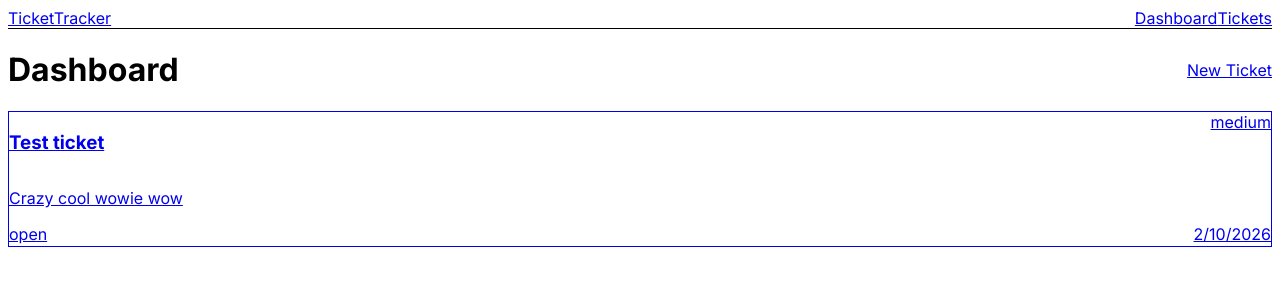
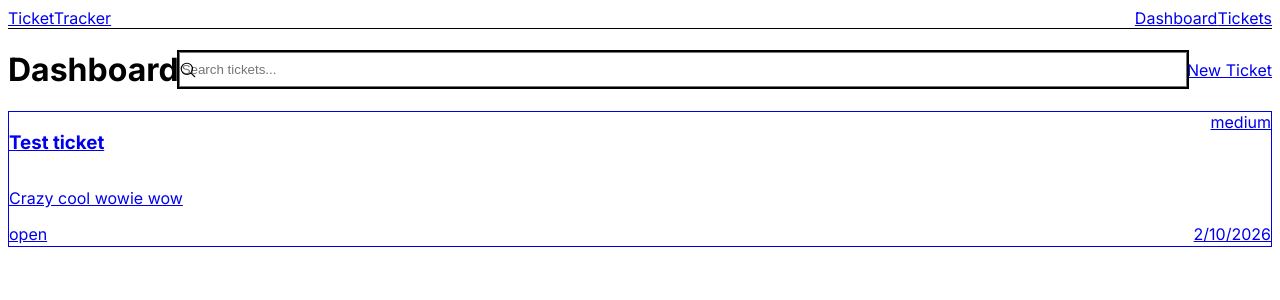
Before and after one commit to rogerrosenquist/ticket-tracker, a Next.js app: page / in a window 1280 px wide. Shown: the top 300 px of the page. Built offline with nearby package versions, Linux system fonts and the light colour scheme.

Commit message:
Searching implementation

```diff
--- a/src/app/page.tsx
+++ b/src/app/page.tsx
@@ -1,35 +1,47 @@
 import Link from 'next/link';
 import { ticketService } from '@/domain/tickets/instance';
 import { TicketCard } from '@/components/tickets/ticketCard';
+import { TicketSearch } from '@/components/tickets/TicketSearch';
 
-export default async function Home() {
-  // Fetch data from our singleton service
-  const result = await ticketService.getTickets();
+export default async function Home({
+  searchParams,
+}: {
+  // Define searchParams as a Promise
+  searchParams: Promise<{ search?: string }>;
+}) {
+  // Await the promise to extract the data
+  const { search } = await searchParams;
+  const query = search || '';
 
-  // Simple error handling
+  // Fetch filtered data
+  const result = await ticketService.getTickets(query);
+
   if (result.status === 'error') {
     return <div className="p-8 text-red-600">Error: {result.error}</div>;
   }
 
   const tickets = result.data;
 
-  // Render grid
   return (
     <main className="mx-auto max-w-7xl px-4 py-8 sm:px-6 lg:px-8">
-      <div className="mb-8 flex items-center justify-between">
+      <div className="flex items-center justify-between gap-4 mb-8">
         <h1 className="text-2xl font-bold text-gray-900">Dashboard</h1>
 
-        {/* CHANGED: Now uses the Next.js Link component */}
-        <Link
-          href="/tickets/new"
-          className="rounded-md bg-indigo-600 px-4 py-2 text-sm font-semibold text-white hover:bg-indigo-500"
-        >
-          New Ticket
-        </Link>
+        <div className="flex w-full max-w-sm items-center gap-2">
+          <TicketSearch />
+          <Link
+            href="/tickets/new"
+            className="whitespace-nowrap rounded-md bg-indigo-600 px-4 py-2 text-sm font-semibold text-white hover:bg-indigo-500"
+          >
+            New Ticket
+          </Link>
+        </div>
       </div>
 
       {tickets.length === 0 ? (
-        <p className="text-gray-500">No tickets found.</p>
+        <div className="mt-16 text-center">
+          <p className="text-gray-500">No tickets found matching &quot;{query}&quot;.</p>
+        </div>
       ) : (
         <div className="grid gap-6 sm:grid-cols-2 lg:grid-cols-3">
           {tickets.map((ticket) => (
--- /dev/null
+++ b/src/components/tickets/TicketSearch.tsx
@@ -0,0 +1,54 @@
+'use client';
+
+import { useSearchParams, usePathname, useRouter } from 'next/navigation';
+
+export function TicketSearch() {
+  const searchParams = useSearchParams();
+  const pathname = usePathname();
+  const { replace } = useRouter();
+
+  function handleSearch(term: string) {
+    const params = new URLSearchParams(searchParams);
+
+    if (term) {
+      params.set('search', term);
+    } else {
+      params.delete('search');
+    }
+
+    // Update the URL without reloading the page
+    // fast/smooth update
+    replace(`${pathname}?${params.toString()}`);
+  }
+
+  return (
+    <div className="relative flex flex-1 flex-shrink-0">
+      <label htmlFor="search" className="sr-only">
+        Search
+      </label>
+      <input
+        className="peer block w-full rounded-md border border-gray-200 py-[9px] pl-10 text-sm outline-2 placeholder:text-gray-500"
+        placeholder="Search tickets..."
+        onChange={(e) => {
+          handleSearch(e.target.value);
+        }}
+        defaultValue={searchParams.get('search')?.toString()}
+      />
+      {/* Search Icon */}
+      <svg
+        xmlns="http://www.w3.org/2000/svg"
+        fill="none"
+        viewBox="0 0 24 24"
+        strokeWidth={1.5}
+        stroke="currentColor"
+        className="absolute left-3 top-1/2 h-[18px] w-[18px] -translate-y-1/2 text-gray-500 peer-focus:text-gray-900"
+      >
+        <path
+          strokeLinecap="round"
+          strokeLinejoin="round"
+          d="M21 21l-5.197-5.197m0 0A7.5 7.5 0 105.196 5.196a7.5 7.5 0 0010.607 10.607z"
+        />
+      </svg>
+    </div>
+  );
+}
--- a/src/domain/tickets/service.ts
+++ b/src/domain/tickets/service.ts
@@ -27,8 +27,19 @@ export class TicketService {
   }
 
   // --- FEATURE 1: GET ALL ---
-  async getTickets(): Promise<Result<Ticket[]>> {
-    const tickets = await this.readDb();
+  // Update the signature to accept a query string
+  async getTickets(query?: string): Promise<Result<Ticket[]>> {
+    let tickets = await this.readDb();
+
+    // If a query exists, filter the list
+    if (query) {
+      const lowerQuery = query.toLowerCase();
+      tickets = tickets.filter((t) =>
+        t.title.toLowerCase().includes(lowerQuery) ||
+        t.description.toLowerCase().includes(lowerQuery)
+      );
+    }
+
     return { status: 'success', data: tickets };
   }
 
@@ -121,4 +132,6 @@ export class TicketService {
 
     return { status: 'success', data: undefined };
   }
+
+
 }
```
